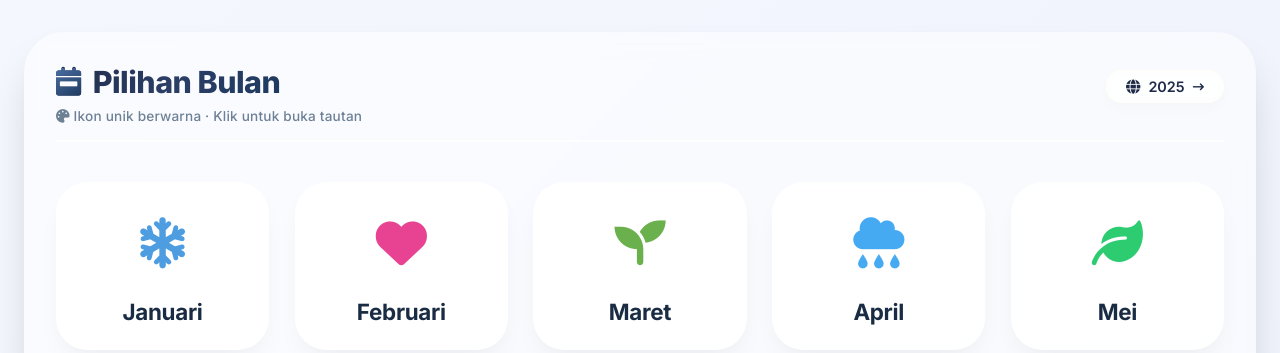
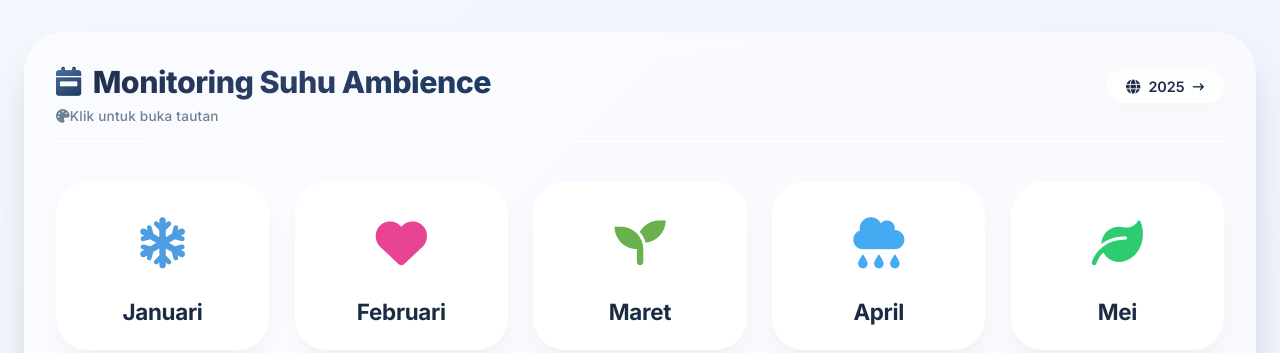
Before and after one commit to reportdatastore/rawasari124, a plain HTML site: page selector/select_suhu_embience.html in a window 1280 px wide. Shown: the top 353 px of the page. Drawn offline with Linux system fonts and the light colour scheme.

Commit message:
Update select_suhu_embience.html

```diff
--- a/selector/select_suhu_embience.html
+++ b/selector/select_suhu_embience.html
@@ -3,7 +3,7 @@
 <head>
   <meta charset="UTF-8">
   <meta name="viewport" content="width=device-width, initial-scale=1.0, user-scalable=yes">
-  <title>Dashboard Bulan | Warna Ikon Unik & Link Cepat</title>
+  <title>Suhu Ambience</title>
   <!-- Google Fonts & Font Awesome 6 (Gratis) -->
   <link href="https://fonts.googleapis.com/css2?family=Inter:opsz,wght@14..32,400;14..32,500;14..32,600;14..32,700;14..32,800&display=swap" rel="stylesheet">
   <link rel="stylesheet" href="https://cdnjs.cloudflare.com/ajax/libs/font-awesome/6.0.0-beta3/css/all.min.css">
@@ -258,10 +258,10 @@
     <div class="title-section">
       <h1>
         <i class="fas fa-calendar-week"></i>
-        Pilihan Bulan
+        Monitoring Suhu Ambience
       </h1>
       <div class="subtitle">
-        <i class="fas fa-palette"></i> Ikon unik berwarna · Klik untuk buka tautan
+        <i class="fas fa-palette"></i>Klik untuk buka tautan
       </div>
     </div>
     <div class="year-badge">
@@ -285,73 +285,73 @@
   const monthsData = [
     {
       name: "Januari",
-      url: "https://en.wikipedia.org/wiki/January",
+      url: "commingsoon.html",
       iconClass: "fas fa-snowflake",
       iconColor: "#4d9de0"   // biru es dingin
     },
     {
       name: "Februari",
-      url: "https://en.wikipedia.org/wiki/February",
+      url: "commingsoon.html",
       iconClass: "fas fa-heart",
       iconColor: "#e84393"   // pink Valentine
     },
     {
       name: "Maret",
-      url: "https://en.wikipedia.org/wiki/March",
+      url: "commingsoon.html",
       iconClass: "fas fa-seedling",
       iconColor: "#6ab04c"   // hijau segar musim semi
     },
     {
       name: "April",
-      url: "https://en.wikipedia.org/wiki/April",
+      url: "commingsoon.html",
       iconClass: "fas fa-cloud-rain",
       iconColor: "#45aaf2"   // biru hujan
     },
     {
       name: "Mei",
-      url: "https://en.wikipedia.org/wiki/May",
+      url: "commingsoon.html",
       iconClass: "fas fa-leaf",
       iconColor: "#2ecc71"   // hijau daun tropis
     },
     {
       name: "Juni",
-      url: "https://en.wikipedia.org/wiki/June",
+      url: "https://docs.google.com/spreadsheets/d/1jkep57k6uDJBJdL5FdChL0lN_I3fsA58/edit?usp=sharing&ouid=105850800277277443809&rtpof=true&sd=true",
       iconClass: "fas fa-sun",
       iconColor: "#f1c40f"   // kuning mentari terik
     },
     {
       name: "Juli",
-      url: "https://en.wikipedia.org/wiki/July",
+      url: "https://docs.google.com/spreadsheets/d/1FpYM78Ka1rAFaNDxmTXO31MxKG2UyKro/edit?usp=sharing&ouid=105850800277277443809&rtpof=true&sd=true",
       iconClass: "fas fa-umbrella-beach",
       iconColor: "#f39c12"   // oranye pantai
     },
     {
       name: "Agustus",
-      url: "https://en.wikipedia.org/wiki/August",
+      url: "commingsoon.html",
       iconClass: "fas fa-tree",
       iconColor: "#27ae60"   // hijau hutan
     },
     {
       name: "September",
-      url: "https://en.wikipedia.org/wiki/September",
+      url: "commingsoon.html",
       iconClass: "fas fa-wind",
       iconColor: "#3498db"   // biru angin sepoi
     },
     {
       name: "Oktober",
-      url: "https://en.wikipedia.org/wiki/October",
+      url: "commingsoon.html",
       iconClass: "fas fa-candy-cane",
       iconColor: "#e67e22"   // jingga halloween
     },
     {
       name: "November",
-      url: "https://en.wikipedia.org/wiki/November",
+      url: "commingsoon.html",
       iconClass: "fas fa-cloud-moon",
       iconColor: "#9b59b6"   // ungu senja kabut
     },
     {
       name: "Desember",
-      url: "https://en.wikipedia.org/wiki/December",
+      url: "commingsoon.html",
       iconClass: "fas fa-gift",
       iconColor: "#e74c3c"   // merah hadiah natal
     }
```
